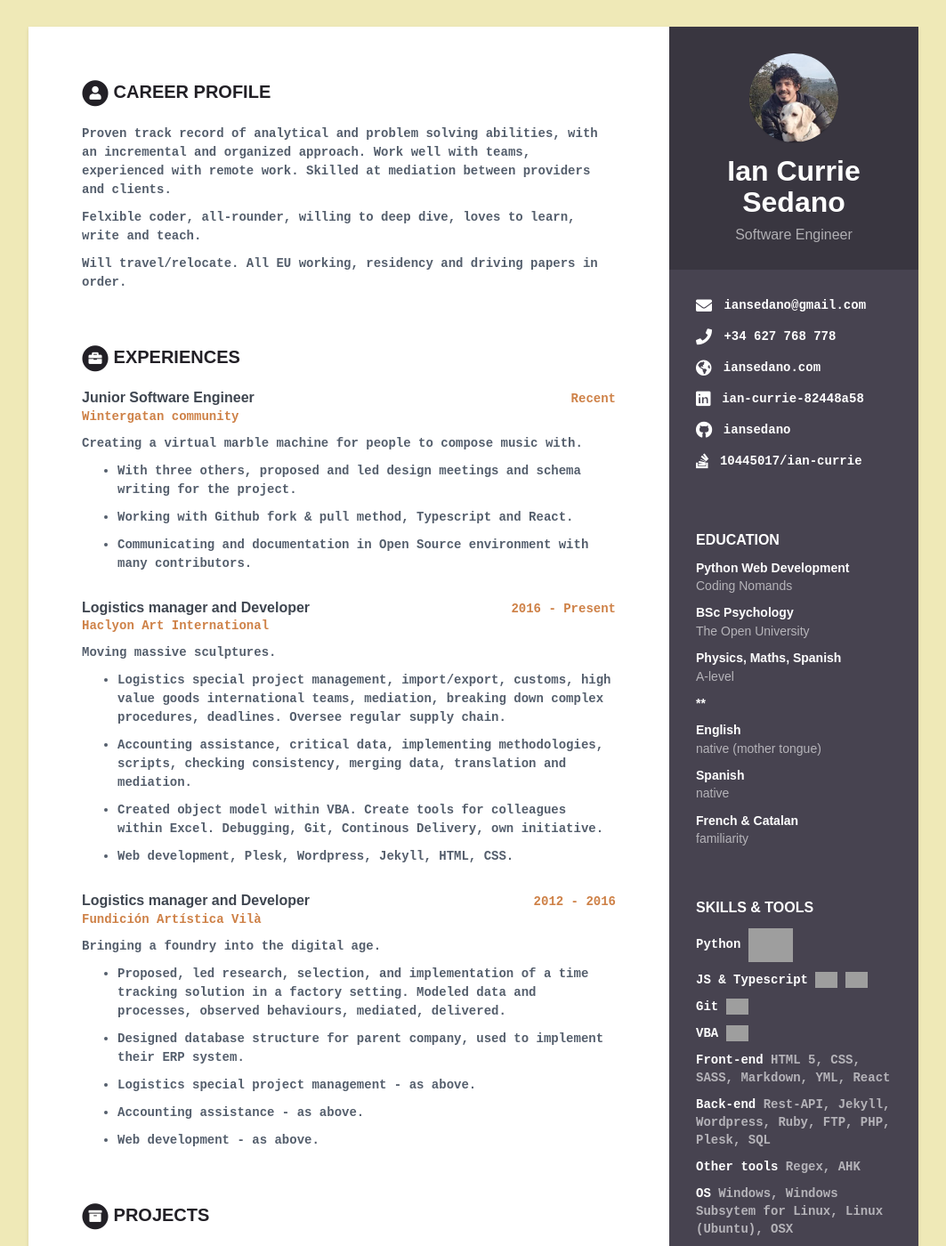
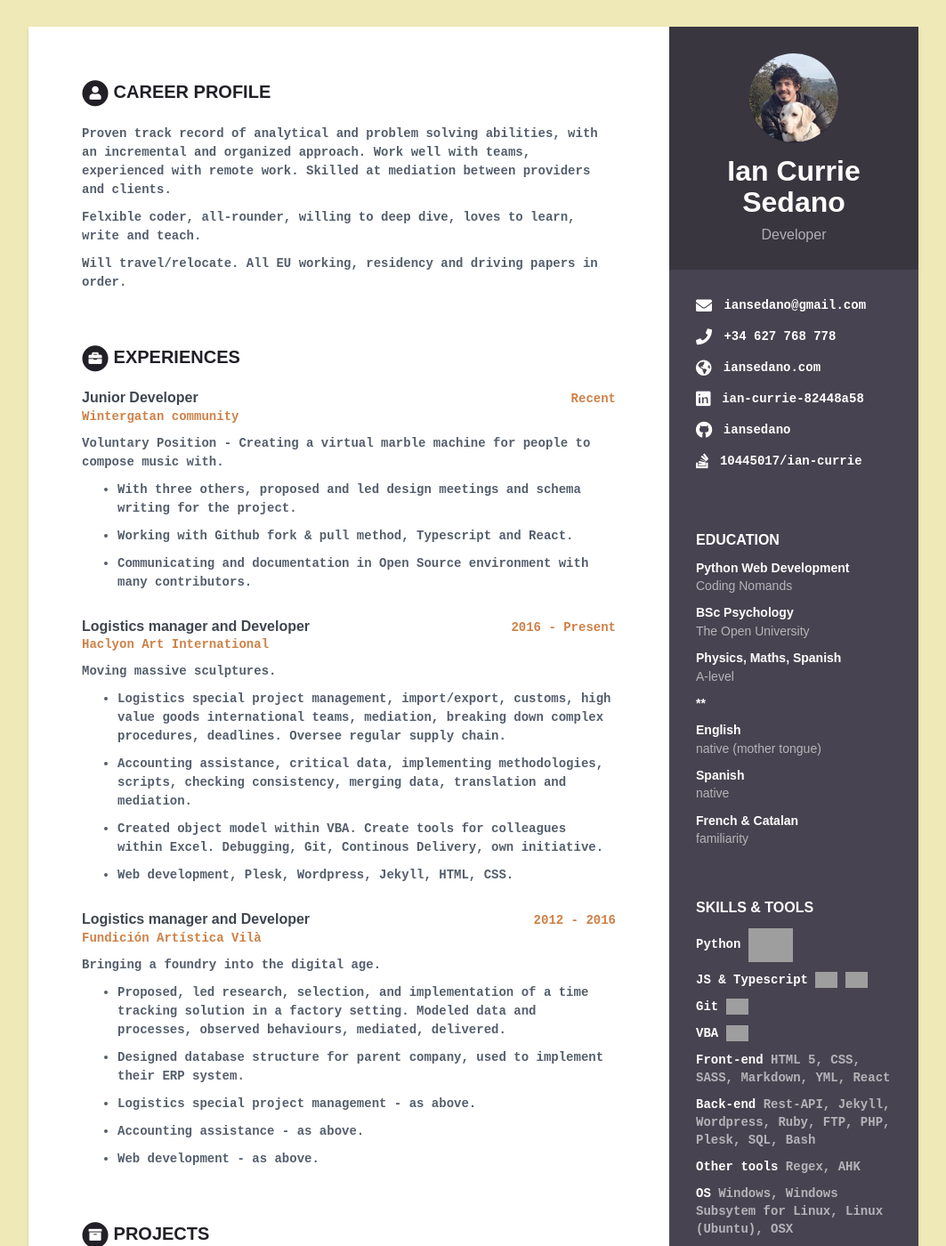
Before and after one commit to iansedano/cv, a Jekyll site: the page built from index.html, in a window 1280 px wide and 1400 px high. Shown: the whole window at 89% size, without its empty margins (108-1171 px from the left). Built offline with Jekyll 4.4.1, drawn with Linux system fonts in a browser that asks for light colours; grey boxes are pictures that could not be loaded.

Commit message:
touch ups

```diff
--- a/_data/data.yml
+++ b/_data/data.yml
@@ -8,7 +8,7 @@ sidebar:
 
     # Profile information
     name: Ian Currie Sedano
-    tagline: Software Engineer
+    tagline: Developer
     avatar: profile.jpg  #place a 100x100 picture inside /assets/images/ folder and provide the name of the file below
 
     # Sidebar links
@@ -34,7 +34,7 @@ sidebar:
         level: HTML 5, CSS, SASS, Markdown, YML, React
 
       - idiom: Back-end
-        level: Rest-API, Jekyll, Wordpress, Ruby, FTP, PHP, Plesk, SQL
+        level: Rest-API, Jekyll, Wordpress, Ruby, FTP, PHP, Plesk, SQL, Bash
 
       - idiom: Other tools
         level: Regex, AHK
@@ -87,11 +87,11 @@ education:
       university: familiarity
 
 experiences:
-    - role: Junior Software Engineer
+    - role: Junior Developer
       time: Recent
       company: Wintergatan community
       details: |
-        Creating a virtual marble machine for people to compose music with.
+        Voluntary Position - Creating a virtual marble machine for people to compose music with.
 
           - With three others, proposed and led design meetings and schema writing for the project.
 
```
